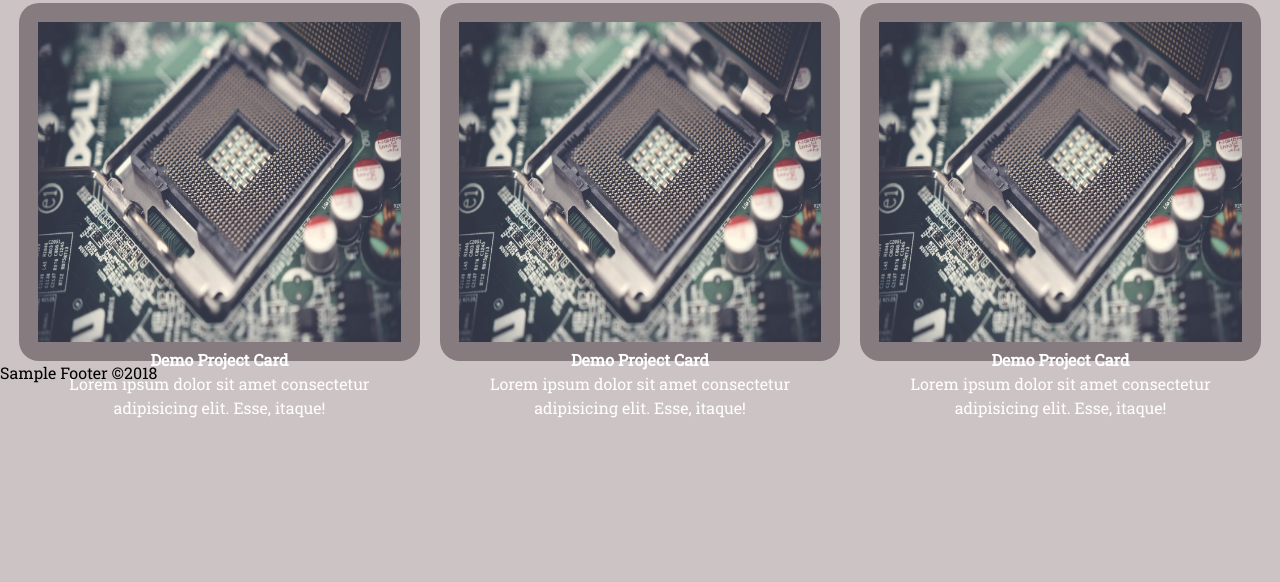
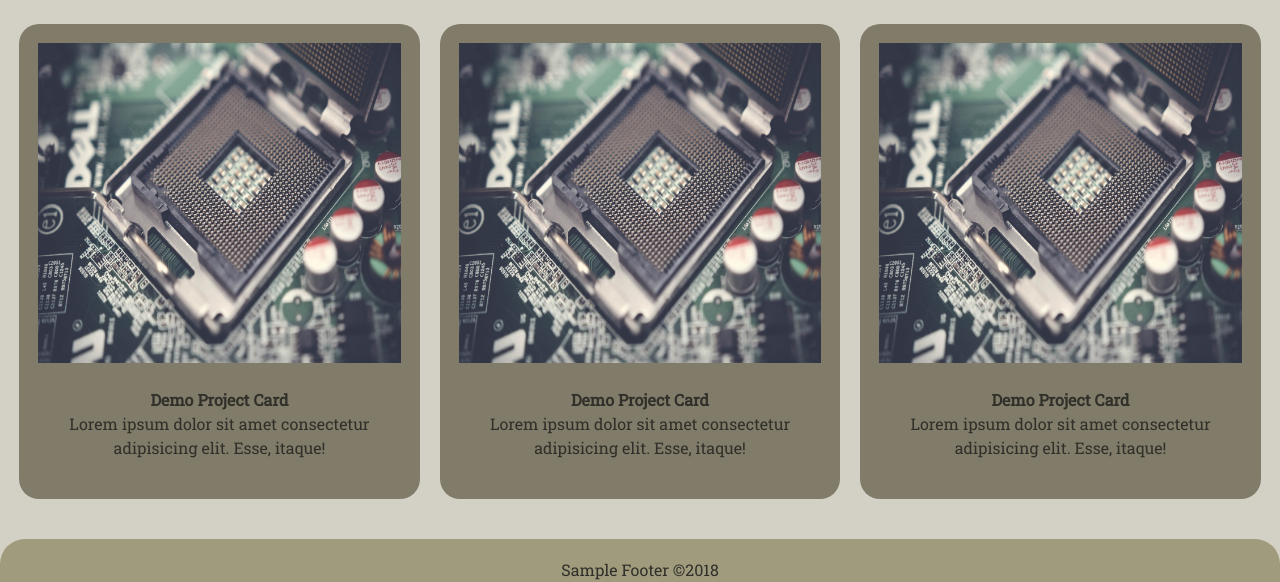
Before and after one commit to Noizzee/noizzee.github.io, a plain HTML site: page index.html in a window 1280 px wide. Shown: the part 664-1246 px from the top of the page. Before the commit the page ends 1084 px from the top, so only its background shows below. Drawn offline with Linux system fonts and the light colour scheme.

Commit message:
changed colors, more css updates

```diff
--- a/css/style.css
+++ b/css/style.css
@@ -1,8 +1,8 @@
 /*Variables*/
 :root {
-    --primary: #867C7F;
-    --light: #FFFFFF;
-    --dark: #1E0E13;
+    --primary: #A09B7D;
+    --light: #807C69;
+    --dark: #302F29;
     --shadow: 0px 2px 5px rgba(104, 104, 104, 0.8);
 }
 
@@ -15,7 +15,7 @@
 
 body {
     font-family: 'Roboto Slab', serif;
-    background: #CCC3C5;
+    background: #D3D1C6;
     line-height: 1.5;
 }
 
@@ -143,19 +143,33 @@ img {
     display: grid;
     grid-gap: 20px;
     grid-template-columns: repeat(3, 1fr);
-    margin: 0 1.2rem;
+    margin: 5vh 1.2rem;
 }
 
 .project-card {
-    background: var(--primary);
+    background: var(--light);
     padding: 1.2rem;
     border-radius: 20px;
 }
 
+.project-card > img {
+    height: 20rem;
+}
+
 .project-card-content {
-    display: flex;
-    flex-direction: column;
-    align-items: center;
     text-align: center;
-    color: var(--light);
+    color: var(--dark);
+    padding: 1.2rem;
 }
+
+/*Footer*/
+footer {
+    background: var(--primary);
+    color: var(--dark);
+    border-radius: 25px 25px 0 0;
+    text-align: center;
+}
+
+footer > p {
+    padding: 1.2rem 0 0 0;
+}
```
